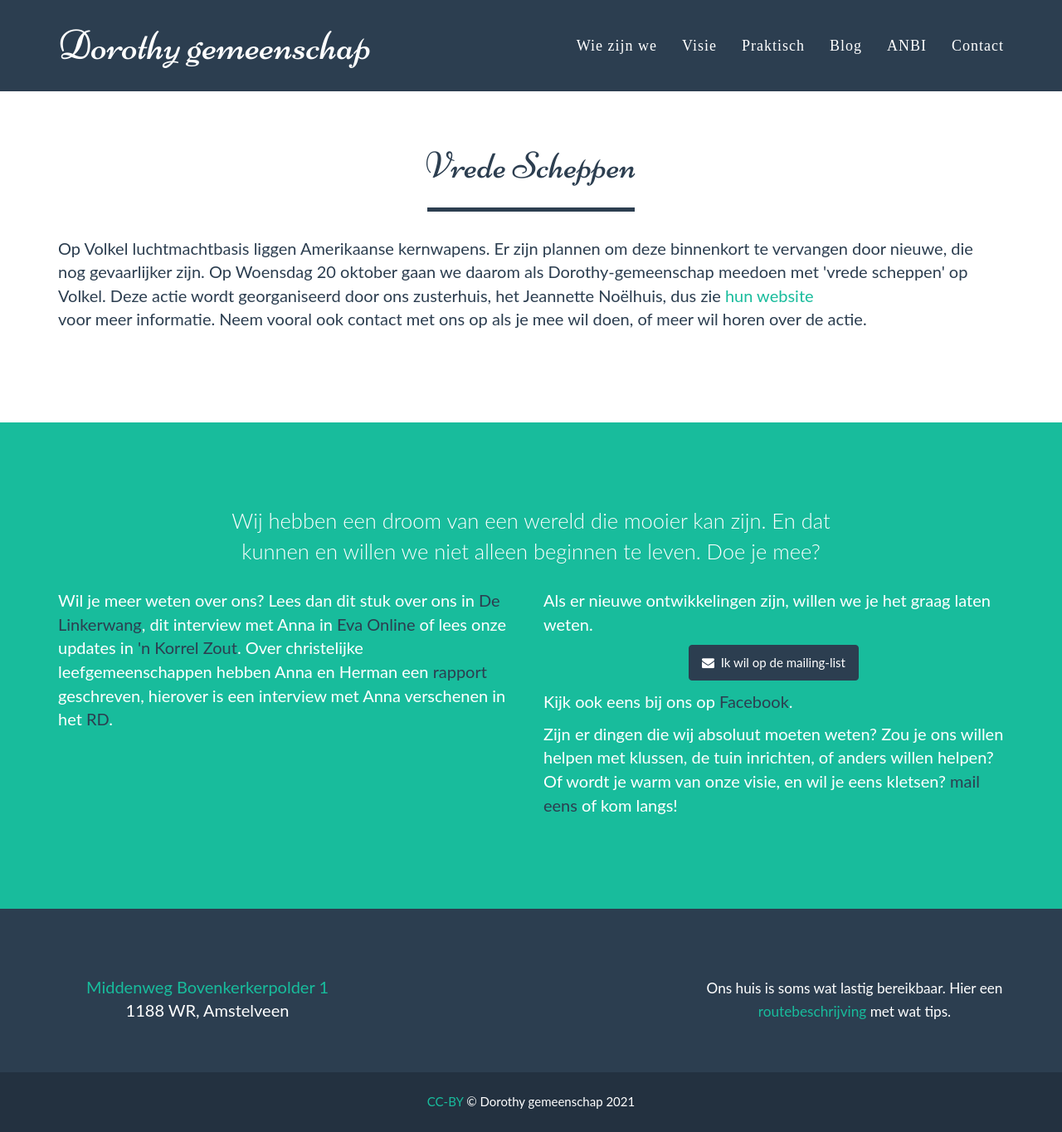
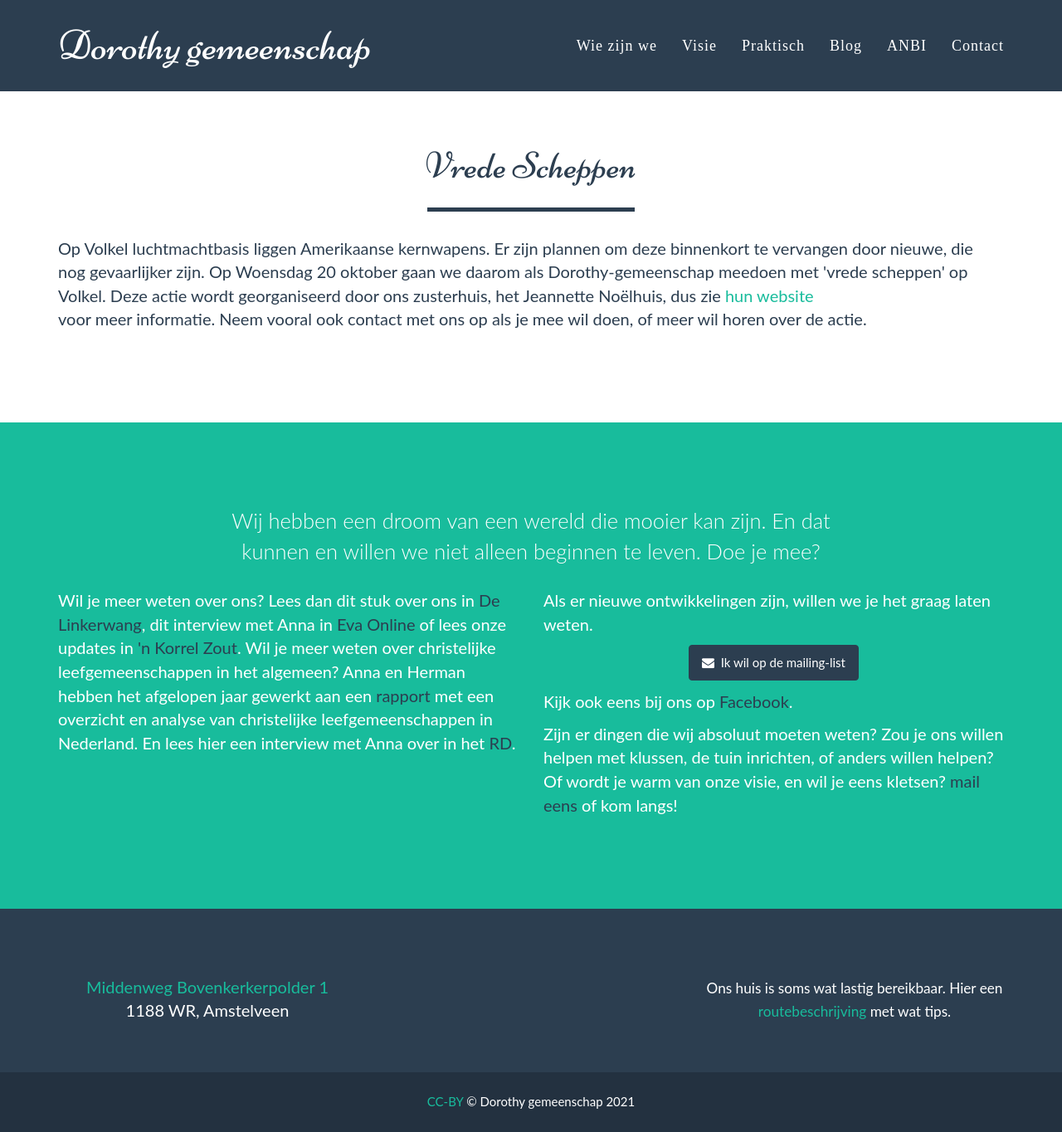
Before and after one commit to dorothygemeenschap/dorothygemeenschap.github.io, a Jekyll site: the page built from vrede-scheppen.html, in a window 1280 px wide and 1364 px high. Shown: the whole window at 83% size. Built offline with Jekyll 4.4.1, drawn with Linux system fonts in a browser that asks for light colours; some web fonts are replaced.

Commit message:
Update join.html

```diff
--- a/_includes/join.html
+++ b/_includes/join.html
@@ -21,7 +21,7 @@
             <div class="row">
               <div class="col-md-6">
                 <p>
-                  Wil je meer weten over ons? Lees dan dit stuk over ons in <a href="Dorothy_in_DeLinkerWang_oktober2021.pdf">De Linkerwang</a>, dit interview met Anna in <a href="https://eva.eo.nl/artikel/2021/09/anna-woont-met-haar-gezin-in-een-leefgemeenschap">Eva Online</a> of lees onze updates in <a href="https://korrelzout.noelhuis.nl/">'n Korrel Zout</a>. Over christelijke leefgemeenschappen hebben Anna en Herman een <a href="https://verenigingreligieuzeleefgemeenschappen.nl/rapport-over-leefgemeenschappen/">rapport</a> geschreven, hierover is een interview met Anna verschenen in het <a href="https://www.rd.nl/artikel/954069-leefgemeenschap-maakt-lichte-orthodoxie-mogelijk">RD</a>.
+                  Wil je meer weten over ons? Lees dan dit stuk over ons in <a href="Dorothy_in_DeLinkerWang_oktober2021.pdf">De Linkerwang</a>, dit interview met Anna in <a href="https://eva.eo.nl/artikel/2021/09/anna-woont-met-haar-gezin-in-een-leefgemeenschap">Eva Online</a> of lees onze updates in <a href="https://korrelzout.noelhuis.nl/">'n Korrel Zout</a>. Wil je meer weten over christelijke leefgemeenschappen in het algemeen? Anna en Herman hebben het afgelopen jaar gewerkt aan een <a href="https://verenigingreligieuzeleefgemeenschappen.nl/rapport-over-leefgemeenschappen/">rapport</a> met een overzicht en analyse van christelijke leefgemeenschappen in Nederland. En lees hier een interview met Anna over in het <a href="https://www.rd.nl/artikel/954069-leefgemeenschap-maakt-lichte-orthodoxie-mogelijk">RD</a>.
                 </p>
               </div>
 
```
